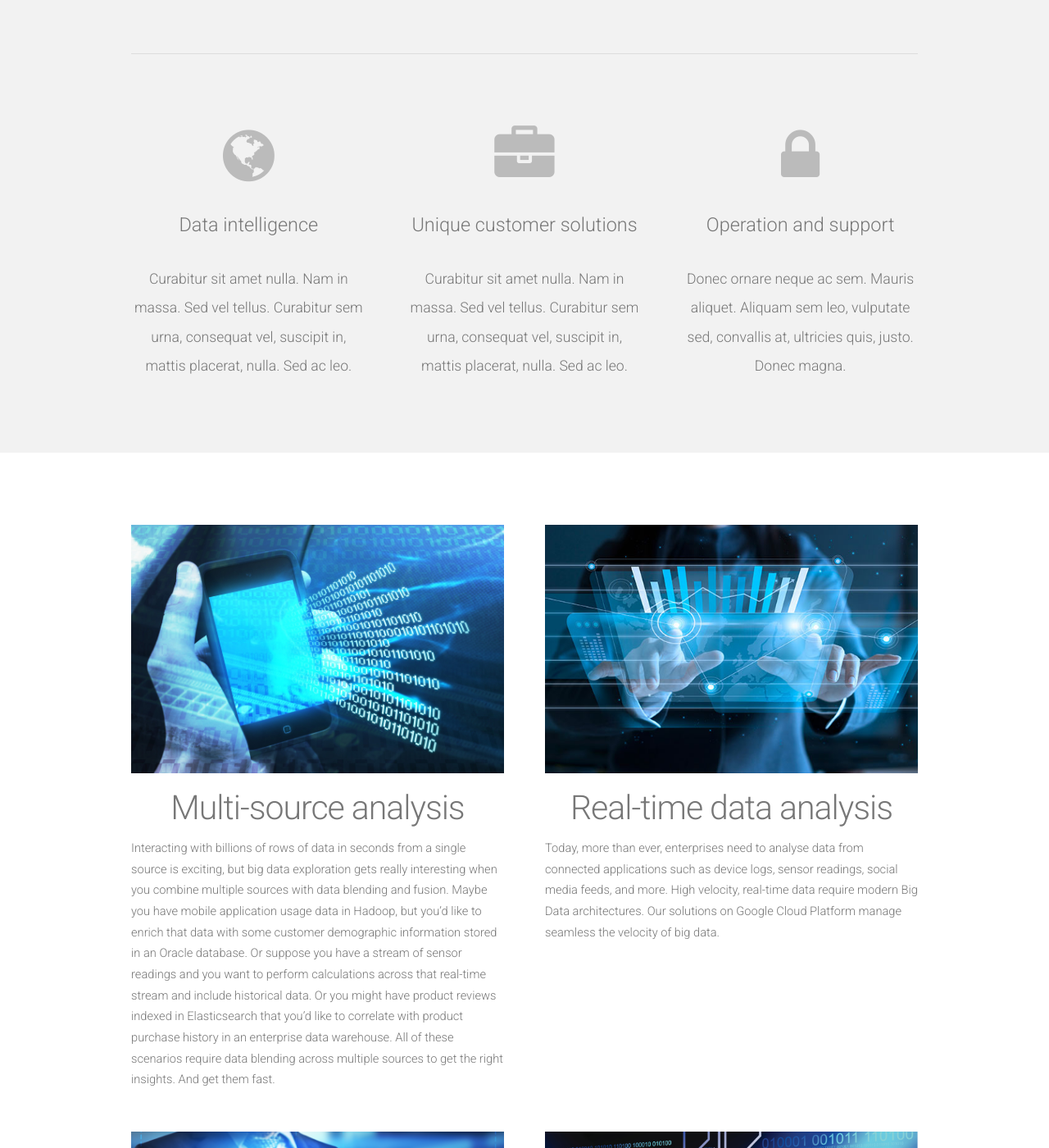
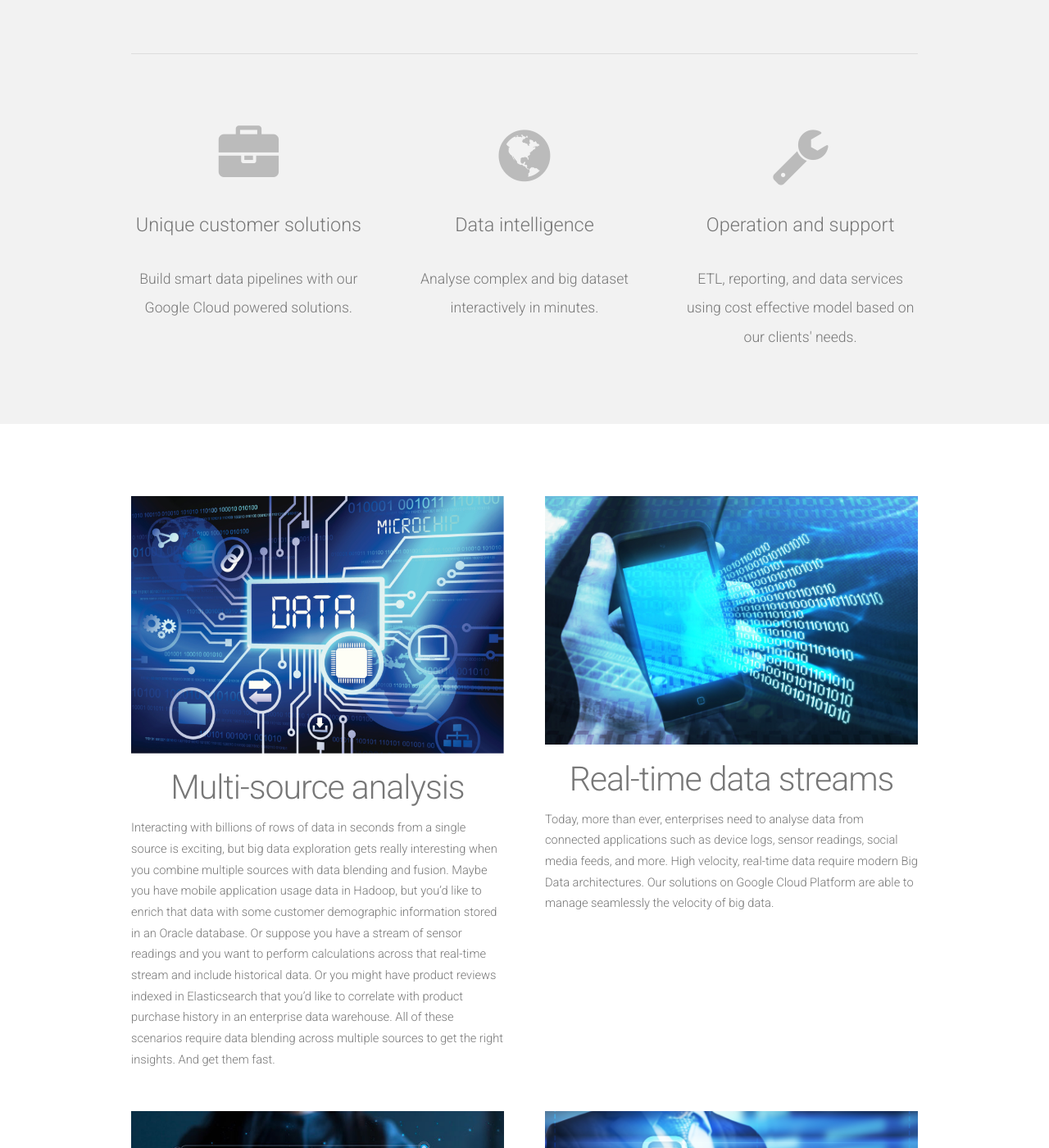
Before and after one commit to lnicalo/lnicalo.github.io, a Jekyll site: the page built from index.html, in a window 1280 px wide and 1400 px high, scrolled down 629 px. Shown: the whole window at 82% size. Built offline with Jekyll 4.4.1, drawn with Linux system fonts in a browser that asks for light colours; nearby versions of some CDN libraries; the list of posts is cut into pages by our own code; some of the changed text lies outside the part shown.

Commit message:
Brand name changed to Lufermar. Changed the order of the pictures

```diff
--- a/_layouts/default.html
+++ b/_layouts/default.html
@@ -6,7 +6,7 @@
 -->
 <html>
 <head>
-	<title>Seed</title>
+	<title>Lufermar</title>
 	<meta http-equiv="content-type" content="text/html; charset=utf-8" />
 	<meta name="description" content="" />
 	<meta name="keywords" content="" />
@@ -30,7 +30,7 @@
 
 			<!-- Logo -->
 			<div id="logo">
-				<h1><a href="#">Seed</a></h1>
+				<h1><a href="#">Lufermar</a></h1>
 				<span class="tag">Big Data Solutions</span>
 			</div>
 		</div>
--- a/index.html
+++ b/index.html
@@ -1,33 +1,33 @@
 ---
-title: Seed
+title: Lufermar
 layout: default
 ---
 <!-- Featured -->
 <div id="featured">
 	<div class="container">
 		<header>
-			<h2>Data science is hard. Seed makes it easy</h2>
+			<h2>Data science is hard. Lufermar make it easy</h2>
 		</header>
 		<p>Experts in deploying Big Data solutions on <a href="http://cloud.google.com">Google Cloud</a>.
 			Our solutions leverage the power of <a href="http://cloud.google.com">Google Cloud</a> to help companies creat value from data.</p>
 		<hr />
 		<div class="row">
 			<section class="4u">
-				<span class="pennant"><span class="fa fa-globe"></span></span>
-				<h3>Data intelligence</h3>
-				<p>Curabitur sit amet nulla. Nam in massa. Sed vel tellus. Curabitur sem urna, consequat vel, suscipit in, mattis placerat, nulla. Sed ac leo.</p>
+				<span class="pennant"><span class="fa fa-briefcase"></span></span>
+				<h3>Unique customer solutions</h3>
+				<p>Build smart data pipelines with our Google Cloud powered solutions.</p>
 				<!-- <a href="#" class="button button-style1">Read More</a> -->
 			</section>
 			<section class="4u">
-				<span class="pennant"><span class="fa fa-briefcase"></span></span>
-				<h3>Unique customer solutions</h3>
-				<p>Curabitur sit amet nulla. Nam in massa. Sed vel tellus. Curabitur sem urna, consequat vel, suscipit in, mattis placerat, nulla. Sed ac leo.</p>
+				<span class="pennant"><span class="fa fa-globe"></span></span>
+				<h3>Data intelligence</h3>
+				<p>Analyse complex and big dataset interactively in minutes.</p>
 				<!-- <a href="#" class="button button-style1">Read More</a> -->
 			</section>
 			<section class="4u">
-				<span class="pennant"><span class="fa fa-lock"></span></span>
+				<span class="pennant"><span class="fa fa-wrench"></span></span>
 				<h3>Operation and support</h3>
-				<p>Donec ornare neque ac sem. Mauris aliquet. Aliquam sem leo, vulputate sed, convallis at, ultricies quis, justo. Donec magna.</p>
+				<p>ETL, reporting, and data services using cost effective model based on our clients' needs.</p>
 				<!-- <a href="#" class="button button-style1">Read More</a> -->
 			</section>
 		</div>
@@ -37,10 +37,9 @@
 <!-- Main -->
 	<div id="main">
 		<div id="content" class="container">
-
 			<div class="row">
 				<section class="6u">
-					<a href="#" class="image full"><img src="/assets/images/stream.jpg" alt=""></a>
+					<a href="#" class="image full"><img src="/assets/images/datasources.jpg" alt=""></a>
 					<header>
 						<h2 style="text-align: center;">Multi-source analysis</h2>
 					</header>
@@ -52,27 +51,27 @@
 						 data blending across multiple sources to get the right insights. And get them fast.</p>
 				</section>
 				<section class="6u">
-					<a href="#" class="image full"><img src="/assets/images/multisource.jpg" alt=""></a>
+					<a href="#" class="image full"><img src="/assets/images/stream.jpg" alt=""></a>
 					<header>
-						<h2 style="text-align: center;">Real-time data analysis</h2>
+						<h2 style="text-align: center;">Real-time data streams</h2>
 					</header>
 					<p>Today, more than ever, enterprises need to analyse data from connected applications such as device logs, sensor readings, social media feeds, and more.
-						 High velocity, real-time data require modern Big Data architectures. Our solutions on Google Cloud Platform manage seamless the velocity of big data.</p>
+						 High velocity, real-time data require modern Big Data architectures. Our solutions on Google Cloud Platform are able to manage seamlessly the velocity of big data.</p>
 				</section>
 			</div>
 
 			<div class="row">
 				<section class="6u">
-					<a href="#" class="image full"><img src="/assets/images/solutions.jpg" alt=""></a>
+					<a href="#" class="image full"><img src="/assets/images/workflow.jpg" alt=""></a>
 					<header>
-						<h2 style="text-align: center;">Solutions</h2>
+						<h2 style="text-align: center;">Data science workflow</h2>
 					</header>
 					<p>In posuere eleifend odio. Quisque semper augue mattis wisi. Maecenas ligula. Pellentesque viverra vulputate enim. Aliquam erat volutpat. Donec leo, vivamus fermentum nibh in augue praesent a lacus at urna congue rutrum.</p>
 				</section>
 				<section class="6u">
-					<a href="#" class="image full"><img src="/assets/images/smart.jpg" alt=""></a>
+					<a href="#" class="image full"><img src="/assets/images/reporting.jpg" alt=""></a>
 					<header>
-						<h2>Mauris vulputate dolor</h2>
+						<h2>Story telling and reporting</h2>
 					</header>
 					<p>In posuere eleifend odio. Quisque semper augue mattis wisi. Maecenas ligula. Pellentesque viverra vulputate enim. Aliquam erat volutpat. Donec leo, vivamus fermentum nibh in augue praesent a lacus at urna congue rutrum.</p>
 				</section>
```
Also changed, not shown: assets/images/datasources.jpg (renamed from assets/images/smart.jpg), assets/images/reporting.jpg (renamed from assets/images/solutions.jpg), assets/images/workflow.jpg (renamed from assets/images/multisource.jpg).
